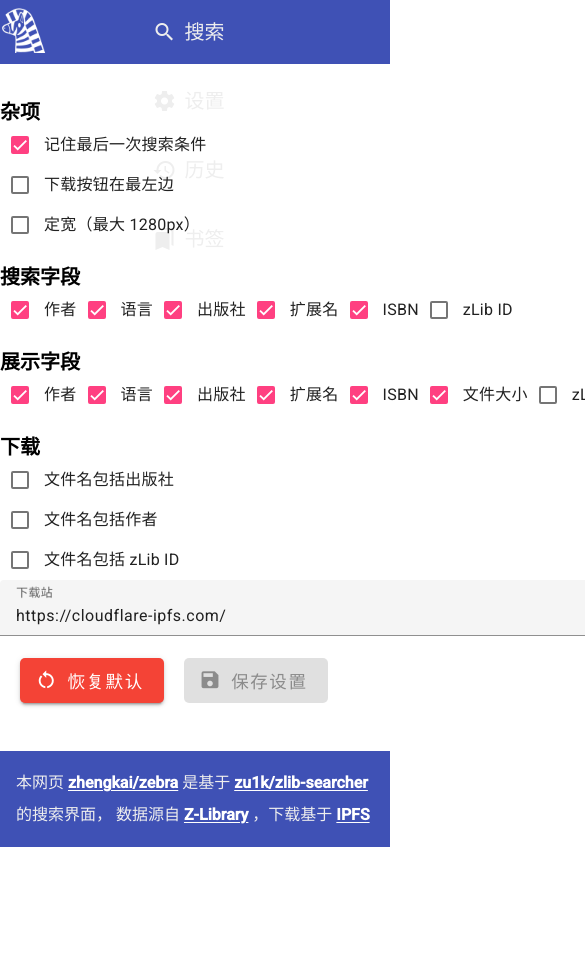
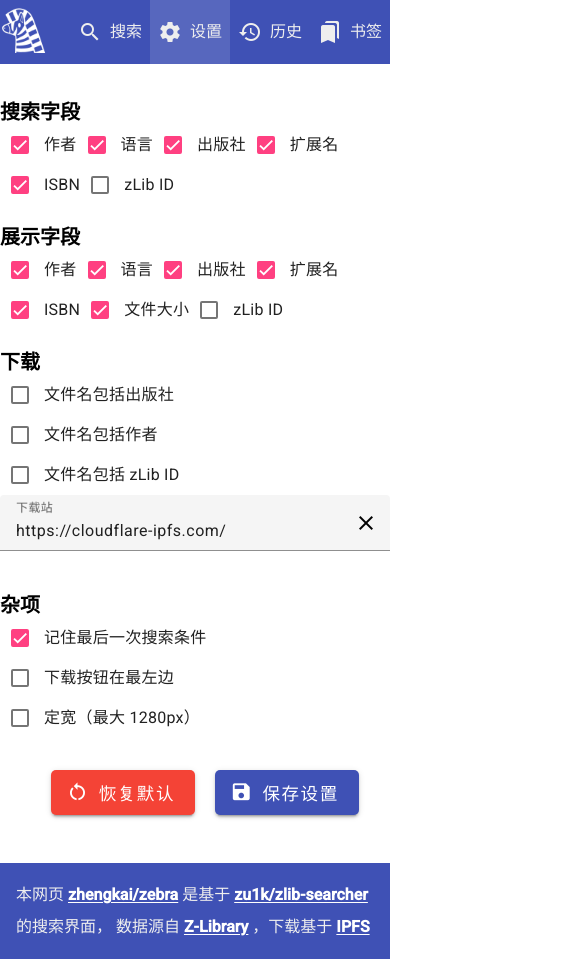
Before and after one commit to zhengkai/zebra, an Angular app in the folder client/: page /setting in a window 390 px wide. Shown: the top 959 px of the page, 585 px wide, since content can reach past the window. Before the commit the page ends 847 px from the top, so only its background shows below. Built offline with nearby package versions, Linux system fonts and the light colour scheme.

Commit message:
mobile UI

```diff
--- a/client/src/app/common/bootstrap.component.html
+++ b/client/src/app/common/bootstrap.component.html
@@ -1,7 +1,7 @@
 <header>
 	<div>
 		<div class="title">
-			<img src="/assets/logo.webp" alt="Zebra Logo">Zebra 书籍搜索
+			<img src="/assets/logo.webp" alt="Zebra Logo"><span>Zebra 书籍搜索</span>
 		</div>
 		<div class="loading" *ngIf="nav.loading">
 			<mat-spinner color="accent" diameter="32" mode="indeterminate"></mat-spinner>
--- a/client/src/app/search/search.service.ts
+++ b/client/src/app/search/search.service.ts
@@ -39,9 +39,6 @@ export class SearchService {
 	constructor(
 		private http: HttpClient,
 	) {
-		if (window.location.host !== 'zebra.9farm.com') {
-			this.baseURL = 'https://zlib.9farm.com' + this.baseURL;
-		}
 	}
 
 	async Search(query: string) {
--- a/client/src/app/setting/setting.component.html
+++ b/client/src/app/setting/setting.component.html
@@ -1,14 +1,3 @@
-<h2>杂项</h2>
-<section>
-	<mat-checkbox [(ngModel)]="srv.current['misc.rememberLastSearch']">记住最后一次搜索条件</mat-checkbox>
-</section>
-<section>
-	<mat-checkbox [(ngModel)]="srv.current['misc.dlLeftButton']">下载按钮在最左边</mat-checkbox>
-</section>
-<section>
-	<mat-checkbox [(ngModel)]="srv.current['misc.fixedWidth']">定宽（最大 1280px）</mat-checkbox>
-</section>
-
 <h2>搜索字段</h2>
 <section>
 	<ng-container *ngFor="let k of srv.keyList || []">
@@ -48,6 +37,17 @@
 	</mat-form-field>
 </section>
 
+<h2>杂项</h2>
+<section>
+	<mat-checkbox [(ngModel)]="srv.current['misc.rememberLastSearch']">记住最后一次搜索条件</mat-checkbox>
+</section>
+<section>
+	<mat-checkbox [(ngModel)]="srv.current['misc.dlLeftButton']">下载按钮在最左边</mat-checkbox>
+</section>
+<section>
+	<mat-checkbox [(ngModel)]="srv.current['misc.fixedWidth']">定宽（最大 1280px）</mat-checkbox>
+</section>
+
 <section class="op">
 <button class="reset" mat-raised-button color="warn" (click)="srv.reset()"><mat-icon>restart_alt</mat-icon>恢复默认</button>
 <button class="save" mat-raised-button color="primary" (click)="srv.save()" [disabled]="srv.saveButtonDisabled()"><mat-icon>save</mat-icon>保存设置</button>
--- a/client/src/app/setting/setting.service.ts
+++ b/client/src/app/setting/setting.service.ts
@@ -2,7 +2,7 @@ import { Injectable } from '@angular/core';
 
 const d = Object.freeze({
 	'misc.rememberLastSearch': true,
-	'misc.dlLeftButton': false,
+	'misc.dlLeftButton': navigator.userAgent.match(/iPhone|Android/i),
 	'misc.dlSite': 'https://cloudflare-ipfs.com/',
 	'misc.fixedWidth': false,
 	'searchCol.author': true,
@@ -54,8 +54,9 @@ export class SettingService {
 			let v = this.tmpData[k];
 			if (v === undefined) {
 				v = d[k];
+			} else {
+				this.d[k] = v;
 			}
-			this.d[k] = v;
 			this.current[k] = v;
 		}
 		this.keyList = Object.keys(d);
@@ -65,7 +66,7 @@ export class SettingService {
 		if (!this.current['misc.dlSite']?.length) {
 			return true;
 		}
-		for (const s of Object.keys(this.d)) {
+		for (const s of Object.keys(this.current)) {
 			if (this.d[s as settingKey] !== this.current[s]) {
 				return false;
 			}
@@ -83,10 +84,10 @@ export class SettingService {
 		if (!this.current['misc.dlSite']) {
 			this.current['misc.dlSite'] = d['misc.dlSite'];
 		}
-		for (const s of Object.keys(this.d)) {
+		for (const s of Object.keys(this.current)) {
 			this.d[s as settingKey] = this.current[s];
 		}
-		if (!this.current.rememberLastSearch) {
+		if (!this.current['misc.rememberLastSearch']) {
 			localStorage.removeItem('session');
 		}
 		localStorage.setItem('setting', JSON.stringify(this.current));
--- a/client/src/style/init.scss
+++ b/client/src/style/init.scss
@@ -77,12 +77,34 @@ header {
 	}
 }
 
+@media screen and (max-width:650px) {
+	header {
+		> div {
+			height: 2rem;
+			.title {
+				img {
+					margin-right: 0;
+				}
+				span {
+					display: none;
+				}
+			}
+			nav {
+				font-size: 1rem;
+				a {
+					width: 5rem;
+				}
+			}
+		}
+	}
+}
+
 app-root > div {
 	min-height: calc(100vh - 14rem);
 	margin: 0 auto;
 	padding: 0 2rem;
 	&.fixed {
-		width: 1280px;
+		max-width: 1280px;
 	}
 }
 
--- a/client/src/style/setting.scss
+++ b/client/src/style/setting.scss
@@ -1,4 +1,6 @@
 section.op {
+	padding-top: 2rem;
+	text-align: center;
 	button {
 		margin-left: 1rem;
 		zoom: 125%;
```
Also changed, not shown: 1 other file (tests, documents, lock files or other folders).
